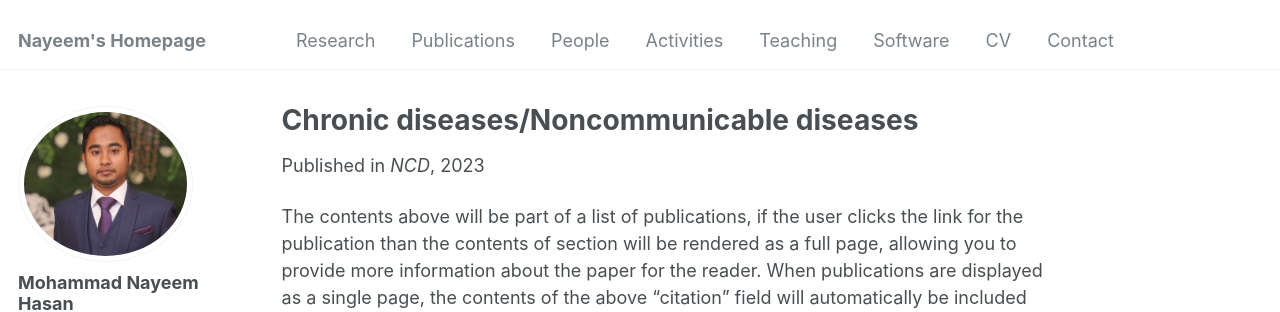
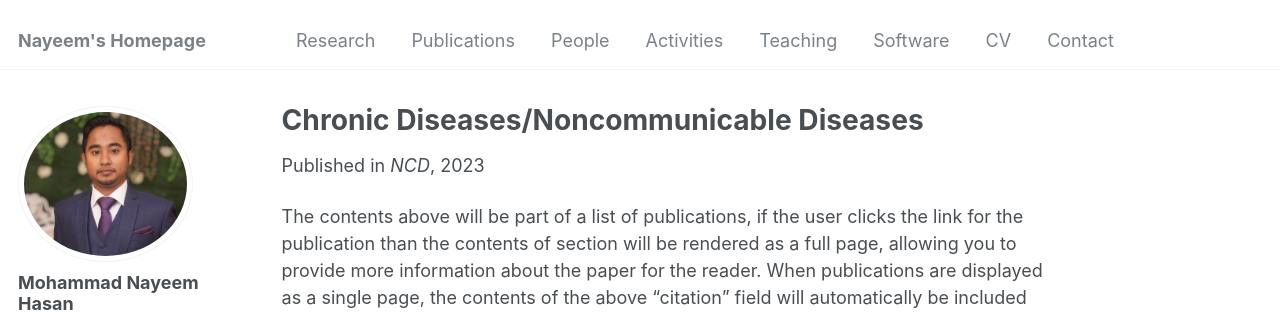
Before and after one commit to nayeemlab/nayeemlab.github.io, a Jekyll site: the page built from _research/NCD.md, in a window 1280 px wide and 1175 px high. Shown: the top 312 px of the window. Built offline with Jekyll 4.4.1, drawn with Linux system fonts in a browser that asks for light colours; some web fonts are replaced.

Commit message:
Update NCD.md

```diff
--- a/_research/NCD.md
+++ b/_research/NCD.md
@@ -1,5 +1,5 @@
 ---
-title: "Chronic diseases/Noncommunicable diseases"
+title: "Chronic Diseases/Noncommunicable Diseases"
 collection: Research
 permalink: /research/NCD
 excerpt: 'Aging presents a significant challenge in Bangladesh, with its impact progressively intensifying and leading to a range of serious consequences. Older adults often face new and complex health issues, with many suffering from chronic conditions. Research was conducted to assess the health status, depression, and daily functioning of elderly individuals in the Sylhet region of Bangladesh (1). Additionally, a major contemporary health issue is the rising prevalence of chronic diseases among young adults. This study aimed to identify risk factors for chronic disease and determine the prevalence of such conditions in individuals aged 18 to 39 (2).'
```
